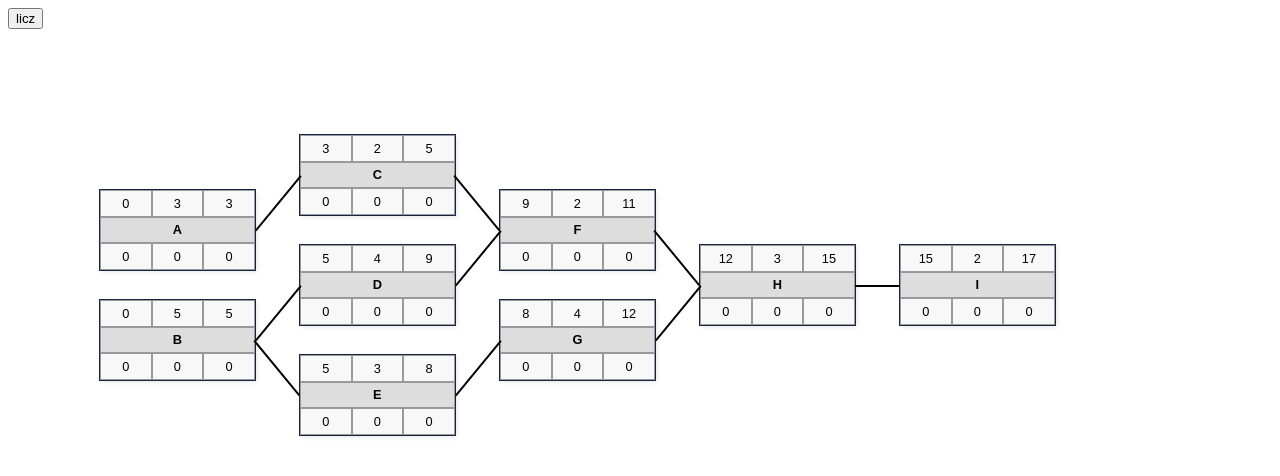
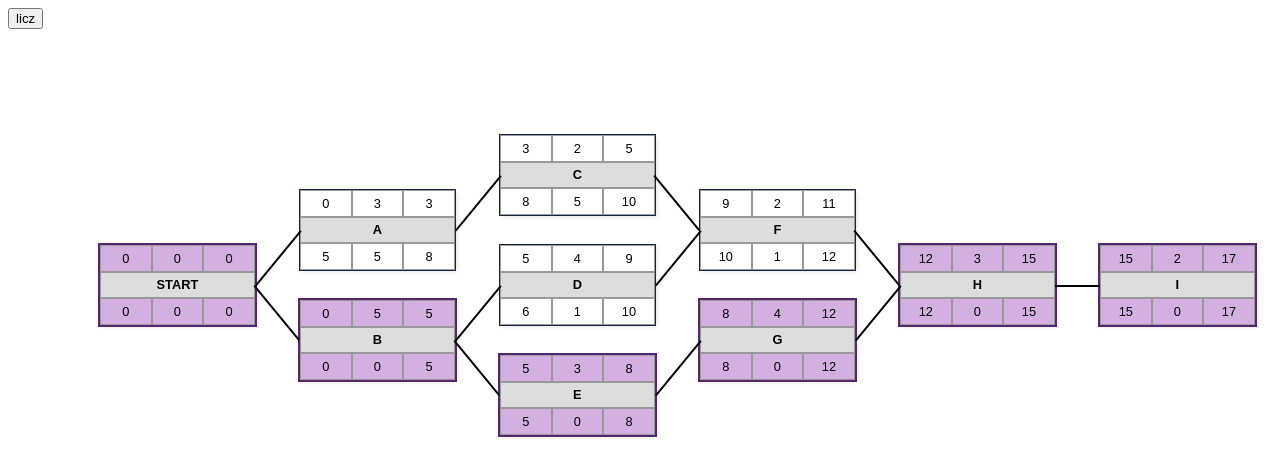
Before and after one commit to szymusu/logistyka, a plain HTML site: page index.html in a window 1280 px wide. Both pictures are taken after a click on the button "licz". Drawn offline with Linux system fonts and the light colour scheme.

Commit message:
liczy krytyk

```diff
--- a/diagram.js
+++ b/diagram.js
@@ -25,6 +25,9 @@ export function addNode(x, y, name = `Z${nodes.length}`, t, prev = []) {
         r: 0,
         lf: 0,
         name
+    }
+    for (const prevIndex of prev) {
+        nodes[prevIndex].next.push(nodes.length)
     }
     nodes.push(node)
     columnize(node)
@@ -161,25 +164,51 @@ export function registerEvents(node) {
 
 export function compute() {
     const endNode = nodes[nodes.length - 1]
-    computeNode(endNode)
+    computeEarly(endNode)
+
+    const startNode = nodes[0]
+    computeLate(startNode, endNode.ef)
+
+    for (const node of nodes) {
+        rerenderNode(node)
+    }
 }
 
 document.getElementById("compute").onclick = compute
 
-function computeNode(node) {
+function computeEarly(node) {
     let earlyStart = 0
     for (const prevIndex of node.prev) {
-        computeNode(nodes[prevIndex])
+        computeEarly(nodes[prevIndex])
         if (nodes[prevIndex].ef > earlyStart) {
             earlyStart = nodes[prevIndex].ef
         }
     }
     node.es = earlyStart
     node.ef = earlyStart + node.t
-    rerenderNode(node)
+}
+
+function computeLate(node, finish) {
+    let lateFinish = finish
+    for (const nextIndex of node.next) {
+        computeLate(nodes[nextIndex], finish)
+        if (nodes[nextIndex].ls < lateFinish) {
+            lateFinish = nodes[nextIndex].ls
+        }
+    }
+    node.lf = lateFinish
+    node.ls = lateFinish - node.t
+    node.r = node.ls - node.es
 }
 
 function rerenderNode(node) {
+    if (node.r === 0) {
+        node.element.classList.add("critical")
+        console.log(node.r)
+    }
     node.element.querySelector(".es").innerText = node.es
     node.element.querySelector(".ef").innerText = node.ef
+    node.element.querySelector(".ls").innerText = node.ls
+    node.element.querySelector(".lf").innerText = node.lf
+    node.element.querySelector(".r").innerText = node.r
 }
--- a/main.js
+++ b/main.js
@@ -6,14 +6,15 @@ import {
 setContainer(document.querySelector("main"))
 
 
-addNode(200, 300, "A", 3)
-addNode(210, 310, "B", 5)
-addNode(300, 310, "C", 2, [0])
-addNode(410, 360, "D", 4, [1])
-addNode(510, 260, "E", 3, [1])
-addNode(510, 360, "F", 2, [2, 3])
-addNode(550, 360, "G", 4, [4])
-addNode(550, 360, "H", 3, [5, 6])
-addNode(600, 310, "I", 2, [7])
+addNode(200, 300, "START", 0)
+addNode(200, 300, "A", 3, [0])
+addNode(210, 310, "B", 5, [0])
+addNode(300, 310, "C", 2, [1])
+addNode(410, 360, "D", 4, [2])
+addNode(510, 260, "E", 3, [2])
+addNode(510, 360, "F", 2, [3, 4])
+addNode(550, 360, "G", 4, [5])
+addNode(550, 360, "H", 3, [6, 7])
+addNode(600, 310, "I", 2, [8])
 
 drawNodes()
--- a/style.css
+++ b/style.css
@@ -1,13 +1,18 @@
 .node {
     position: absolute;
     display: inline-block;
-    background-color: #f8f8f8;
+    background-color: #fff;
     outline: solid 1px #152543;
     font-family: sans-serif;
     font-size: 0.8rem;
     user-select: none;
     cursor: grab;
     box-shadow: 2px 2px 5px rgba(0,0,0,0.1);
+}
+
+.critical {
+    outline: solid 2px #582671;
+    background-color: #d3b0e1;
 }
 
 .node .row {
```
